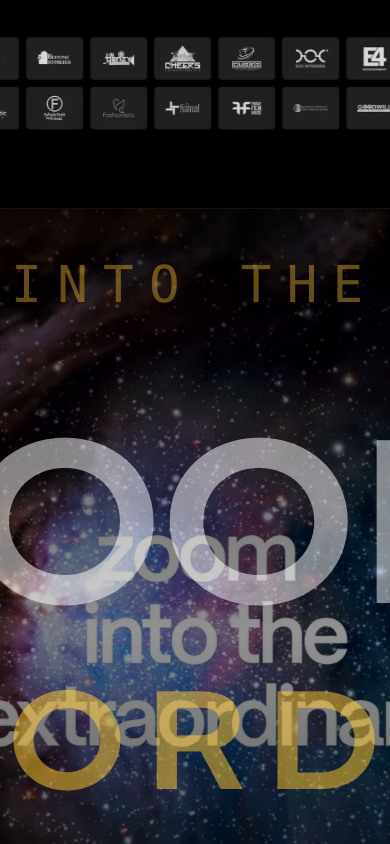
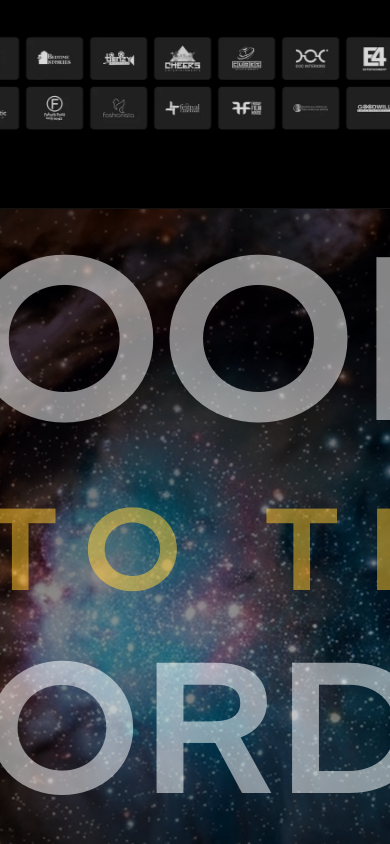
Before and after one commit to Manoj8524/client-portfolio-1, a Next.js app: page / in a window 390 px wide. Shown: the part 3120-3964 px from the top of the page. Built offline with nearby package versions, Linux system fonts and the light colour scheme; no server answers.

Commit message:
fix(portal): create clean textless cosmic nebula background and align typography layout with original design (ZOOM / INTO THE / EXTRAORDINARY)

```diff
--- a/src/app/admin/page.tsx
+++ b/src/app/admin/page.tsx
@@ -1868,7 +1868,7 @@ export default function AdminPage() {
                 <div className="grid grid-cols-1 sm:grid-cols-3 gap-4">
                   <div>
                     <label className="block text-xs font-mono uppercase tracking-wider text-neutral-400 mb-1">
-                      Word 1 (Contains &quot;O&quot;)
+                      Word 1 (e.g. ZOOM)
                     </label>
                     <input
                       type="text"
--- a/src/components/home/StarterHome.tsx
+++ b/src/components/home/StarterHome.tsx
@@ -366,12 +366,12 @@ export default function StarterHome({ initialData }: StarterHomeProps) {
             className="absolute inset-0 z-0 select-none pointer-events-none will-change-transform"
           >
             <Image
-              src={zoomSection?.backdropImage || '/extracted_assets/home/home_galaxy_zoom.webp'}
+              src={zoomSection?.backdropImage || '/extracted_assets/home/home_galaxy_zoom_clean.webp'}
               alt="Cinematic Portal Backdrop"
               fill
               sizes="100vw"
               className="object-cover object-center select-none"
-              quality={90}
+              quality={95}
               priority
             />
             <div className="absolute inset-0 bg-gradient-to-b from-black/60 via-transparent to-black/80 z-1" />
@@ -422,18 +422,23 @@ export default function StarterHome({ initialData }: StarterHomeProps) {
             }}
             className="relative z-20 flex flex-col items-center text-center select-none pointer-events-none px-6 will-change-transform"
           >
-            {/* Tag line */}
-            <p className="text-xs font-mono uppercase tracking-[0.3em] text-[#fec52d] mb-6 opacity-80">
-              {zoomSection?.word2 || '// SCROLL TO ENTER'}
-            </p>
+            {/* 3-Line Cinematic Typography matching original 01.psb portal design */}
+            <div className="flex flex-col items-center select-none drop-shadow-[0_8px_32px_rgba(0,0,0,0.95)]">
+              {/* Line 1: ZOOM */}
+              <h2 className="font-horas text-6xl sm:text-8xl md:text-9xl lg:text-[140px] uppercase font-bold tracking-tight text-white leading-[0.88]">
+                {zoomSection?.word1 || 'ZOOM'}
+              </h2>
 
-            {/* Large headline */}
-            <h2 className="font-horas text-6xl sm:text-8xl md:text-9xl lg:text-[140px] uppercase font-bold tracking-tight text-white leading-[0.88] drop-shadow-[0_8px_32px_rgba(0,0,0,0.95)]">
-              {zoomSection?.word1 || 'ZOOM'}
-            </h2>
-            <h2 className="font-horas text-4xl sm:text-6xl md:text-7xl lg:text-[100px] uppercase font-bold tracking-widest text-[#fec52d] leading-[0.88] mt-2 drop-shadow-[0_8px_32px_rgba(0,0,0,0.95)]">
-              {zoomSection?.word3 || 'EXTRAORDINARY'}
-            </h2>
+              {/* Line 2: INTO THE */}
+              <h3 className="font-horas text-3xl sm:text-5xl md:text-6xl lg:text-[76px] uppercase font-bold tracking-[0.2em] text-[#fec52d] leading-[0.92] mt-2 sm:mt-3">
+                {zoomSection?.word2 || 'INTO THE'}
+              </h3>
+
+              {/* Line 3: EXTRAORDINARY */}
+              <h2 className="font-horas text-5xl sm:text-7xl md:text-8xl lg:text-[124px] uppercase font-bold tracking-tight text-white leading-[0.88] mt-2 sm:mt-3">
+                {zoomSection?.word3 || 'EXTRAORDINARY'}
+              </h2>
+            </div>
 
             {/* Sub line */}
             <p className="mt-6 font-ppmori text-sm sm:text-base text-neutral-400 max-w-sm leading-relaxed">
--- a/src/data/siteContent.json
+++ b/src/data/siteContent.json
@@ -156,7 +156,7 @@
       "word2": "INTO THE",
       "word3": "EXTRAORDINARY",
       "subtitle": "Scroll to dive into selected works",
-      "backdropImage": "/extracted_assets/home/home_galaxy_zoom.webp",
+      "backdropImage": "/extracted_assets/home/home_galaxy_zoom_clean.webp",
       "cta": {
         "label": "Initiate Collaboration",
         "href": "/contact"
--- a/tests/hero-verify.js
+++ b/tests/hero-verify.js
@@ -33,20 +33,29 @@ const { chromium } = require('playwright');
   });
   console.log('Poster cards format:', posterClasses);
 
-  // 3. Verify Zoom portal text and backdrop
+  // 3. Verify Zoom portal text and clean backdrop
   const zoomInfo = await page.evaluate(() => {
     const h2s = Array.from(document.querySelectorAll('h2')).filter(h => h.textContent.includes('ZOOM') || h.textContent.includes('EXTRAORDINARY'));
     const container = h2s[0]?.closest('section');
     const ps = container ? Array.from(container.querySelectorAll('p')).map(p => p.textContent.trim()) : [];
+    const headlines = container ? Array.from(container.querySelectorAll('h2, h3')).map(h => h.textContent.trim()) : [];
     const bgImg = container ? container.querySelector('img[alt*="Portal"]')?.getAttribute('src') : null;
     return {
       ps,
+      headlines,
       bgImg
     };
   });
   console.log('Zoom section verification:', zoomInfo);
 
   await browser.close();
+
+  if (zoomInfo.bgImg && zoomInfo.bgImg.includes('home_galaxy_zoom_clean.webp')) {
+    console.log('✅ PASS: Clean textless cosmic portal backdrop in use!');
+  } else {
+    console.error('❌ FAIL: Expected home_galaxy_zoom_clean.webp but got', zoomInfo.bgImg);
+    process.exit(1);
+  }
 
   const allSameDuration = lanes.length === 5 && lanes.every(l => l.animationDuration === lanes[0].animationDuration);
   if (!allSameDuration) {
```
Also changed, not shown: public/extracted_assets/home/home_galaxy_zoom_clean.webp (added).
